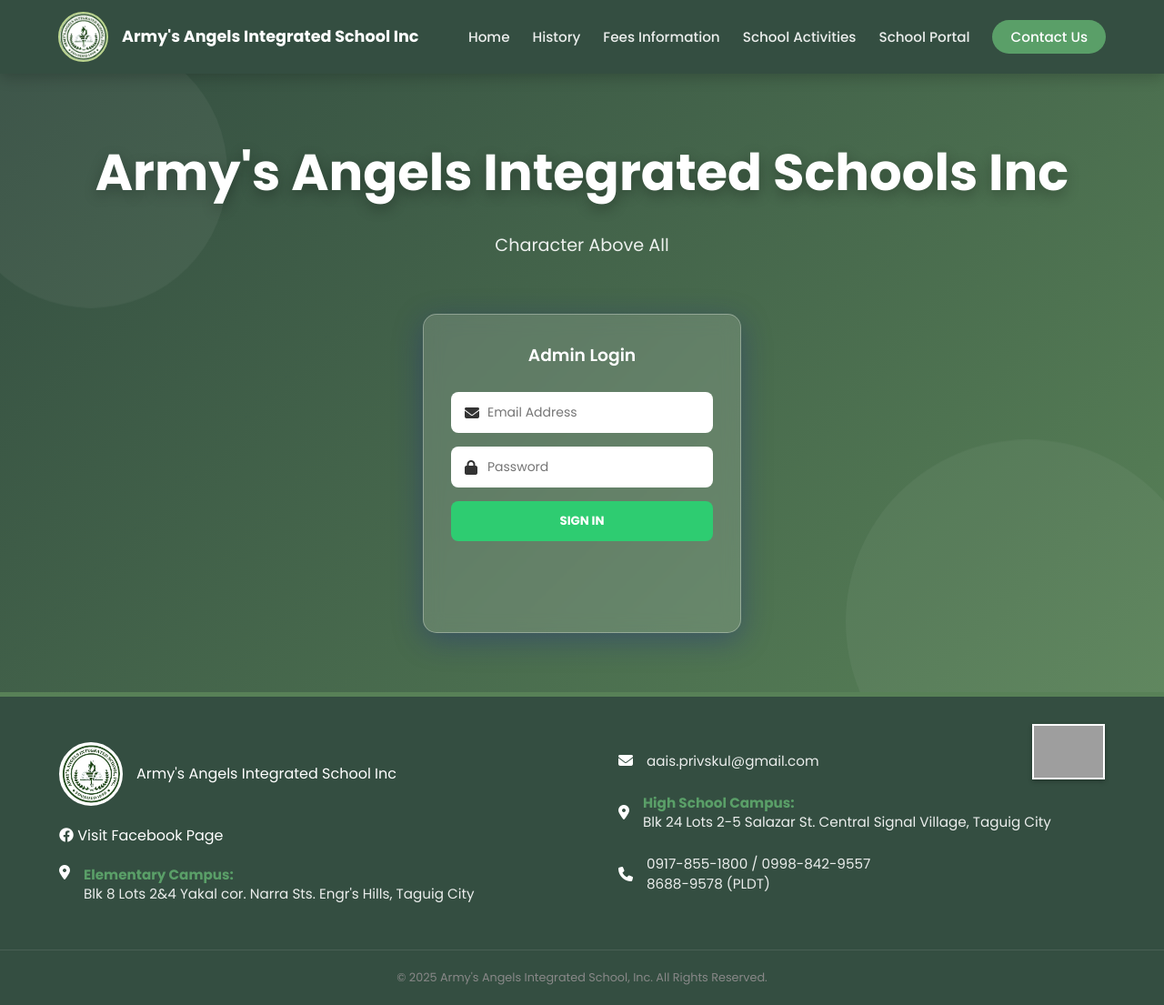
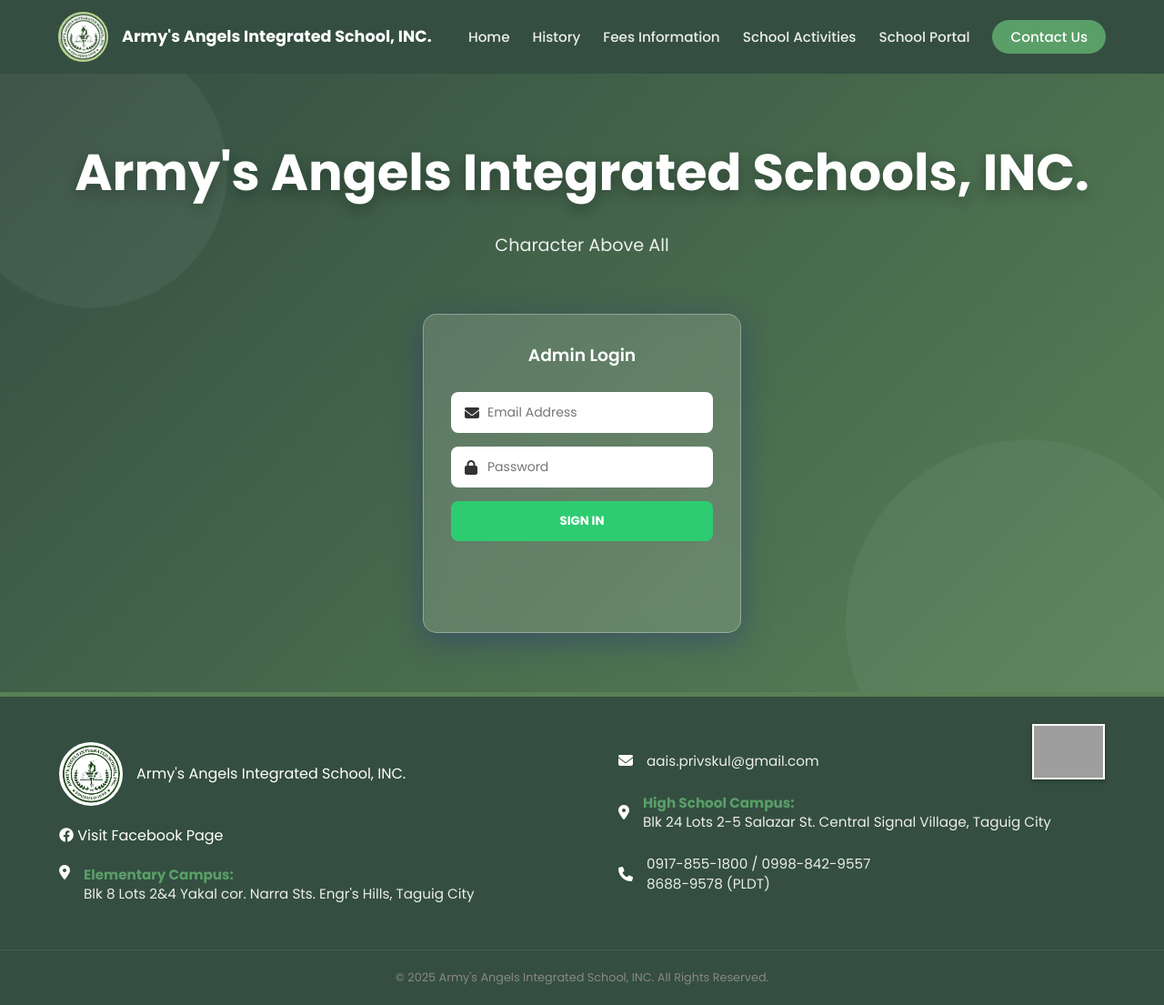
Before and after one commit to eynlizalde/koicomms, a PHP site: page /components/adminside.html in a window 1280 px wide. Shown: the whole page at 91% size. Run offline with PHP 8.4, Linux system fonts and the light colour scheme; grey boxes are pictures that could not be loaded.

Commit message:
Finished Revisions 1,2 and 5

```diff
--- a/KoiComms/components/activities.html
+++ b/KoiComms/components/activities.html
@@ -162,7 +162,7 @@
         <div class="logo-container">
             <img src="../assets/logo.jpeg" alt="AAIS Logo" class="logo">
             <div class="brand-text">
-                <span class="school-name">Army's Angels Integrated School Inc</span>
+                <span class="school-name">Army's Angels Integrated School, INC.</span>
             </div>
         </div>
         <ul class="nav-links">
@@ -256,7 +256,7 @@
             <div class="fw-col-left">
                 <div class="fw-brand-row">
                     <img src="../assets/logo.jpeg" alt="AAIS Logo" class="fw-logo">
-                    <span class="fw-school-name">Army's Angels Integrated School Inc</span>
+                    <span class="fw-school-name">Army's Angels Integrated School, INC.</span>
                 </div>
 
                 <div class="fw-row">
--- a/KoiComms/components/admin_dashboard.php
+++ b/KoiComms/components/admin_dashboard.php
@@ -37,7 +37,7 @@
         <div class="logo-container">
             <img src="../assets/logo.jpeg" alt="AAIS Logo" class="logo">
             <div class="brand-text">
-                <span class="school-name">Army's Angels Integrated School Inc</span>
+                <span class="school-name">Army's Angels Integrated School, INC.</span>
             </div>
         </div>
         <ul class="nav-links">
--- a/KoiComms/components/adminside.html
+++ b/KoiComms/components/adminside.html
@@ -3,7 +3,7 @@
 <head>
     <meta charset="UTF-8">
     <meta name="viewport" content="width=device-width, initial-scale=1.0">
-    <title>Army's Angels Integrated School Inc</title>
+    <title>Army's Angels Integrated School, INC.</title>
     <link href="https://fonts.googleapis.com/css2?family=Poppins:wght@300;400;500;600;700;800;900&display=swap" rel="stylesheet">
     <link rel="stylesheet" href="https://cdnjs.cloudflare.com/ajax/libs/font-awesome/6.4.0/css/all.min.css">
 
@@ -91,7 +91,7 @@
         <div class="logo-container">
             <img src="../assets/logo.jpeg" alt="AAIS Logo" class="logo">
             <div class="brand-text">
-                <span class="school-name">Army's Angels Integrated School Inc</span>
+                <span class="school-name">Army's Angels Integrated School, INC.</span>
             </div>
         </div>
         <ul class="nav-links">
@@ -106,7 +106,7 @@
     <header class="hero" id="hero-section">
         <div class="hero-bg" id="hero-bg"></div>
         <div class="hero-content" id="hero-content" style="display: flex; flex-direction: column; align-items: center;">
-            <h1>Army's Angels Integrated Schools Inc</h1>
+            <h1>Army's Angels Integrated Schools, INC.</h1>
             <p>Character Above All</p>
 
             <div class="login-wrapper">
@@ -134,7 +134,7 @@
             <div class="fw-col-left">
                 <div class="fw-brand-row">
                     <img src="../assets/logo.jpeg" alt="AAIS Logo" class="fw-logo">
-                    <span class="fw-school-name">Army's Angels Integrated School Inc</span>
+                    <span class="fw-school-name">Army's Angels Integrated School, INC.</span>
                 </div>
 
                 <div class="fw-row">
@@ -180,7 +180,7 @@
         </div>
 
         <div class="copyright">
-            &copy; 2025 Army's Angels Integrated School, Inc. All Rights Reserved.
+            &copy; 2025 Army's Angels Integrated School, INC. All Rights Reserved.
         </div>
     </footer>
 
--- a/KoiComms/components/adminside.php
+++ b/KoiComms/components/adminside.php
@@ -12,7 +12,7 @@
 <head>
     <meta charset="UTF-8">
     <meta name="viewport" content="width=device-width, initial-scale=1.0">
-    <title>Admin Login - Army's Angels Integrated School Inc</title>
+    <title>Admin Login - Army's Angels Integrated School, INC.</title>
     <link href="https://fonts.googleapis.com/css2?family=Poppins:wght@300;400;500;600;700;800;900&display=swap" rel="stylesheet">
     <link rel="stylesheet" href="https://cdnjs.cloudflare.com/ajax/libs/font-awesome/6.4.0/css/all.min.css">
     <link rel="stylesheet" href="../styles/styles.css">
@@ -45,7 +45,7 @@
     <nav class="navbar">
         <div class="logo-container">
             <img src="../assets/logo.jpeg" alt="AAIS Logo" class="logo">
-            <div class="brand-text"><span class="school-name">Army's Angels Integrated School Inc</span></div>
+            <div class="brand-text"><span class="school-name">Army's Angels Integrated School, INC.</span></div>
         </div>
         <ul class="nav-links">
             <li><a href="homepage.html">Home</a></li>
--- a/KoiComms/components/createaccount.html
+++ b/KoiComms/components/createaccount.html
@@ -4,7 +4,7 @@
 <head>
     <meta charset="UTF-8">
     <meta name="viewport" content="width=device-width, initial-scale=1.0">
-    <title>Create Account - Army's Angels Integrated School Inc</title>
+    <title>Create Account - Army's Angels Integrated School, INC.</title>
     <link rel="stylesheet" href="../styles/styles.css">
     <link href="https://fonts.googleapis.com/css2?family=Poppins:wght@300;400;500;600;700&display=swap"
         rel="stylesheet">
@@ -78,7 +78,7 @@
         <div class="logo-container">
             <img src="../assets/logo.jpeg" alt="AAIS Logo" class="logo">
             <div class="brand-text">
-                <span class="school-name">Army's Angels Integrated School Inc</span>
+                <span class="school-name">Army's Angels Integrated School, INC.</span>
             </div>
         </div>
         <ul class="nav-links">
--- a/KoiComms/components/dashboard.php
+++ b/KoiComms/components/dashboard.php
@@ -67,7 +67,7 @@
         <div class="logo-container">
             <img src="../assets/logo.jpeg" alt="AAIS Logo" class="logo">
             <div class="brand-text">
-                <span class="school-name">Army's Angels Integrated School Inc</span>
+                <span class="school-name">Army's Angels Integrated School, INC.</span>
             </div>
         </div>
         <ul class="nav-links">
--- a/KoiComms/components/enrollees.php
+++ b/KoiComms/components/enrollees.php
@@ -61,7 +61,7 @@
     <nav class="navbar">
         <div class="logo-container">
             <img src="../assets/logo.jpeg" alt="AAIS Logo" class="logo">
-            <div class="brand-text"><span class="school-name">Army's Angels Integrated School Inc</span></div>
+            <div class="brand-text"><span class="school-name">Army's Angels Integrated School, INC.</span></div>
         </div>
         <ul class="nav-links">
             <li><a href="admin_dashboard.php">Dashboard</a></li>
--- a/KoiComms/components/enrolleeside.php
+++ b/KoiComms/components/enrolleeside.php
@@ -12,7 +12,7 @@
 <head>
     <meta charset="UTF-8">
     <meta name="viewport" content="width=device-width, initial-scale=1.0">
-    <title>Login - Army's Angels Integrated School Inc</title>
+    <title>Army's Angels Integrated School, INC.</title>
     <link href="https://fonts.googleapis.com/css2?family=Poppins:wght@300;400;500;600;700;800;900&display=swap" rel="stylesheet">
     <link rel="stylesheet" href="https://cdnjs.cloudflare.com/ajax/libs/font-awesome/6.4.0/css/all.min.css">
 
@@ -101,7 +101,7 @@
         <div class="logo-container">
             <img src="../assets/logo.jpeg" alt="AAIS Logo" class="logo">
             <div class="brand-text">
-                <span class="school-name">Army's Angels Integrated School Inc</span>
+                <span class="school-name">Army's Angels Integrated School, INC.</span>
             </div>
         </div>
         <ul class="nav-links">
@@ -117,7 +117,7 @@
     <header class="hero" id="hero-section">
         <div class="hero-bg" id="hero-bg"></div>
         <div class="hero-content" id="hero-content" style="display: flex; flex-direction: column; align-items: center;">
-            <h1>Army's Angels Integrated Schools Inc</h1>
+            <h1>Army's Angels Integrated Schools, INC.</h1>
             <p>Character Above All</p>
 
             <form action="../php/login.php" method="POST" class="login-wrapper">
--- a/KoiComms/styles/styles.css
+++ b/KoiComms/styles/styles.css
@@ -35,10 +35,9 @@
     display: flex;
     justify-content: space-between;
     align-items: center;
-    position: sticky;
-    top: 0;
     z-index: 1000;
     box-shadow: 0 4px 15px rgba(0,0,0,0.2);
+    position: static;
 }
 
 .logo-container {
```
Also changed, not shown: KoiComms/components/fees.html (+2 -10 lines), KoiComms/components/history.html (+4 -4 lines), KoiComms/components/homepage.html (+5 -5 lines).
